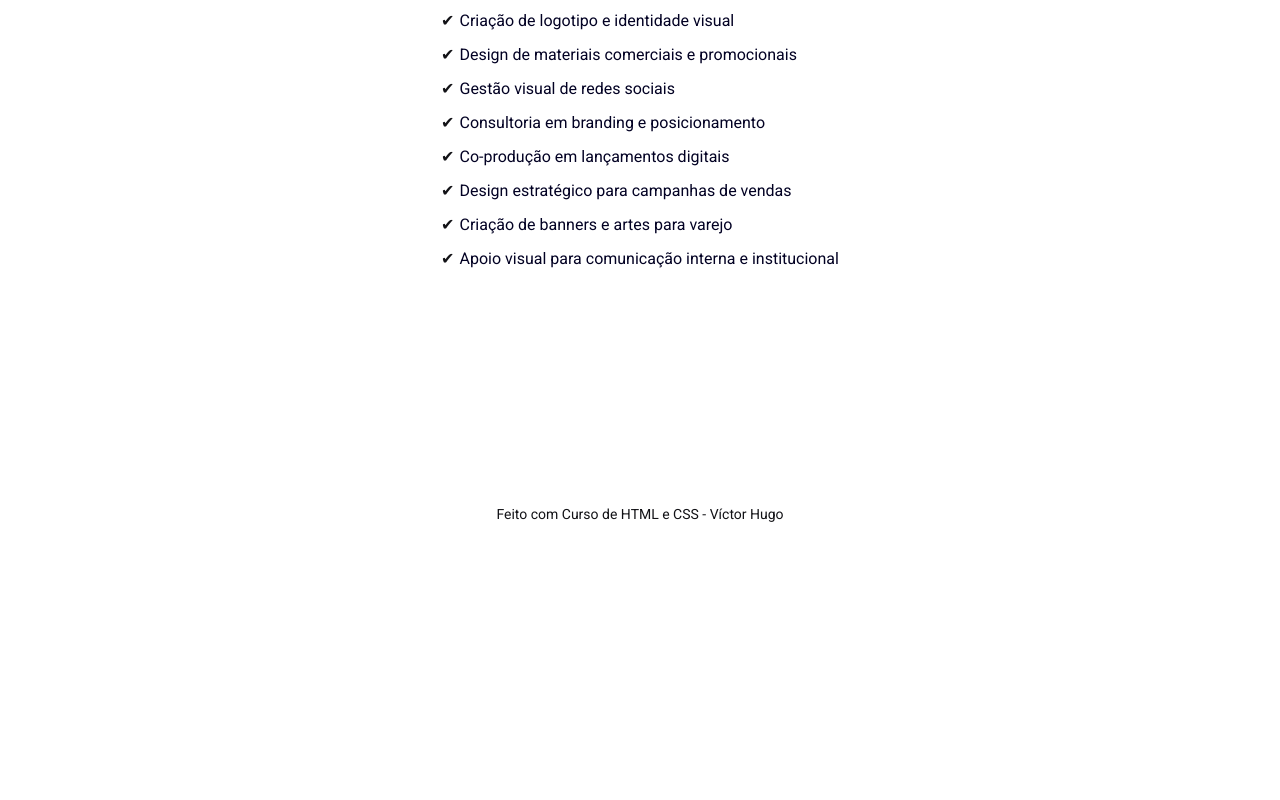
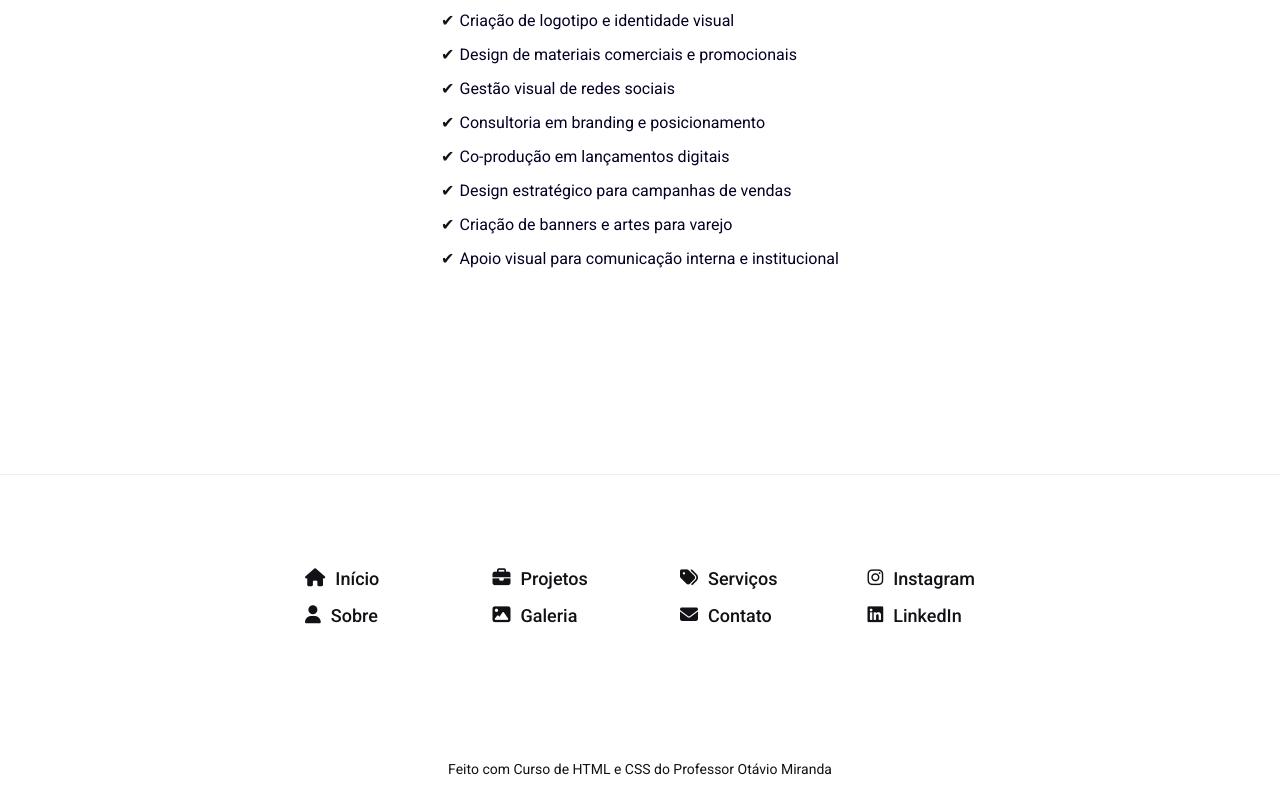
Before and after one commit to victormossoro/landingpage-otaviomiranda, a plain HTML site: page index.html in a window 1280 px wide. Shown: the part 3395-4195 px from the top of the page. Before the commit the page ends 3940 px from the top, so only its background shows below. Drawn offline with Linux system fonts and the light colour scheme.

Commit message:
atualização 2.2

```diff
--- a/assets/css/style.css
+++ b/assets/css/style.css
@@ -125,12 +125,12 @@ body .full-width {
 
 .footer p {
     color: #121216;
-    margin: 0;
-    padding: 2rem;
+  margin: 0;
+  padding: 2rem;
 }
 
 .close-menu {
-        display: none;
+  display: none;
 }
 
 .back-to-top {
@@ -236,7 +236,13 @@ body .full-width {
   grid-template-columns: 1fr;
     }
 
-
+@media (max-width: 800px) {
+  .footer-grid {
+    grid-template-columns: repeat(2, 1fr);
+    gap: 3rem;
+    padding: 0 1rem;
+  }
+}
 }
 
 /* Tema escuro */
@@ -300,7 +306,7 @@ body.dark-mode .form-group button:hover {
 
 body.dark-mode #toggle-theme {
   background: #ffffff;
-  color: #121212;
+  color: #121216;
 }
 
 .logo {
@@ -403,3 +409,56 @@ body.dark-mode .icon-dark {
 .menu-content nav ul li a:hover::after {
   transform: scaleX(1);
 }
+
+.footer-links {
+  display: flex;
+  justify-content: center;   /* centraliza horizontalmente */
+  align-items: center;       /* centraliza verticalmente */
+  flex-direction: column;
+  padding: 1rem var(--gap);
+  text-align: center;
+  border-top: 0.1rem solid var(--light-gray-color);
+}
+
+
+.footer-links h3 {
+  font-size: 2.5rem;
+  margin-bottom: 3rem;
+  color: var(--primary-color);
+}
+
+.footer-grid {
+  display: grid;
+  grid-template-columns: repeat(4, 1fr);
+  gap: 8rem;
+  justify-content: center;
+}
+
+.footer-grid ul {
+  list-style: none;
+  padding: 0;
+  margin: 0;
+}
+
+.footer-grid li {
+  margin-bottom: 1rem;
+}
+
+.footer-grid li a {
+  color: var(--primary-color);
+  font-weight: 500;
+  font-size: 1.8rem;
+  text-decoration: none;
+  display: flex;
+  align-items: center;
+  gap: 1rem;
+  transition: color 0.9s ease;
+}
+
+
+.footer-grid li a:hover {
+  background: linear-gradient(to right, #6a00f4, #ff005e, #ff9900);
+  -webkit-background-clip: text;
+  -webkit-text-fill-color: transparent;
+  transition: background 0.9s ease;
+}
--- a/index.html
+++ b/index.html
@@ -13,6 +13,9 @@
     <link rel="preconnect" href="https://fonts.googleapis.com">
     <link rel="preconnect" href="https://fonts.gstatic.com" crossorigin>
     <link href="https://fonts.googleapis.com/css2?family=Roboto:wght@400;500;700&display=swap" rel="stylesheet">
+
+    <link rel="stylesheet" href="https://cdnjs.cloudflare.com/ajax/libs/font-awesome/6.5.0/css/all.min.css">
+
 </head>
 <body>
 
@@ -133,8 +136,33 @@
   </div>
     </section>
 
+    <div class="footer-links white-bg">
+  <div class="main-content">
+    <div class="footer-grid">
+      <ul>
+        <li><a href="#intro"><i class="fas fa-home"></i> Início</a></li>
+        <li><a href="#sobre"><i class="fas fa-user"></i> Sobre</a></li>
+      </ul>
+      <ul>
+        <li><a href="#grid-one"><i class="fas fa-briefcase"></i> Projetos</a></li>
+        <li><a href="#galery"><i class="fas fa-image"></i> Galeria</a></li>
+      </ul>
+      <ul>
+        <li><a href="#pricing"><i class="fas fa-tags"></i> Serviços</a></li>
+        <li><a href="mailto:seuemail@email.com"><i class="fas fa-envelope"></i> Contato</a></li>
+      </ul>
+      <ul>
+        <li><a href="https://www.instagram.com/seuusuario" target="_blank"><i class="fab fa-instagram"></i> Instagram</a></li>
+        <li><a href="https://www.linkedin.com/in/seuperfil" target="_blank"><i class="fab fa-linkedin"></i> LinkedIn</a></li>
+      </ul>
+    </div>
+  </div>
+</div>
+
+
+
     <footer id="footer" class="footer">
-        <p>Feito com Curso de HTML e CSS - Víctor Hugo</p>
+        <p>Feito com Curso de HTML e CSS do Professor Otávio Miranda</p>
     </footer>
 
     <a href="#" class="back-to-top">↑</a>
```
